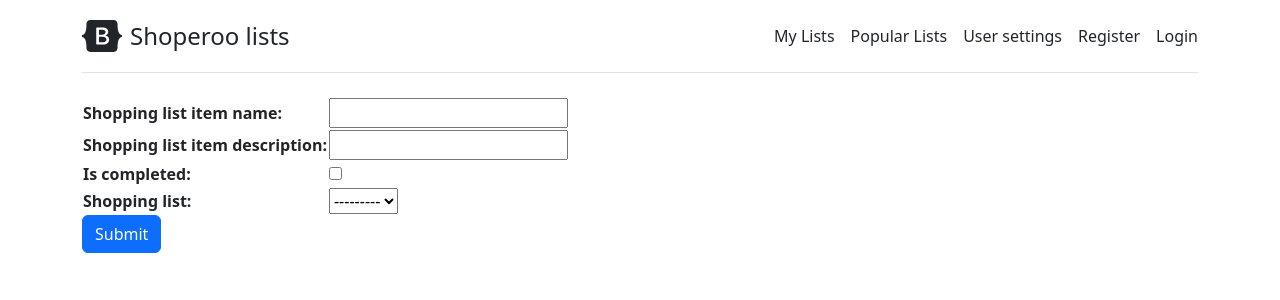
After one commit to EimantasBlazevicius/sda_what_to_buy, a Django app: page /items/add/ in a window 1280 px wide. The commit adds this page. Shown: the top 300 px of the page. Run offline with Django 4.2, Linux system fonts and the light colour scheme; data that the repository does not hold is empty.

Commit message:
prep branch

```diff
--- a/whatToBuyCore/items_list/models.py
+++ b/whatToBuyCore/items_list/models.py
@@ -1,5 +1,6 @@
 from django.db.models import (
     CASCADE, CharField, ForeignKey, Model, BooleanField)
+from django.urls import reverse
 
 
 class ShoppingList(Model):
@@ -17,3 +18,6 @@ class ShoppingItem(Model):
 
     def __str__(self):
         return self.name
+
+    def get_absolute_url(self):
+        return reverse('items_lists', kwargs={'pk': self.shopping_list.pk})
--- /dev/null
+++ b/whatToBuyCore/items_list/templates/items_list/shoppingitem_form.html
@@ -0,0 +1,9 @@
+{% extends 'base.html' %}
+
+{% block content %}
+<form method="POST" action="#">
+  {% csrf_token %}
+  <table>{{ form }}</table>
+  <input type="submit" value="Submit" class="btn btn-primary">
+</form>
+{% endblock content %}
--- a/whatToBuyCore/items_list/templates/shopping_list.html
+++ b/whatToBuyCore/items_list/templates/shopping_list.html
@@ -13,6 +13,10 @@
           {% else %}
             <input type="checkbox" />
           {% endif %}
+
+
+          <button class="btn btn-info ms-2">Update</button>
+          <button class="btn btn-danger ms-2">Delete</button>
         </li>
         {% endfor %}
     </ol>
--- a/whatToBuyCore/items_list/urls.py
+++ b/whatToBuyCore/items_list/urls.py
@@ -1,7 +1,11 @@
 from django.urls import path
-from . import views
+from .views import ItemCreateView, ItemUpdateView, ItemDeleteView, my_lists, my_list
 
 urlpatterns = [
-    path("my_lists/", views.my_lists),
-    path("my_lists/<id>", views.items_list),
+    path("my_lists/", my_lists, name="items_lists"),
+    path("my_lists/<int:pk>/", my_list, name="items_list"),
+    path('items/add/', ItemCreateView.as_view(), name='item_add'),
+    path('items/<int:pk>/update', ItemUpdateView.as_view(), name='item_update'),
+    path('items/<int:pk>/delete/',
+         ItemDeleteView.as_view(), name='item_delete'),
 ]
--- a/whatToBuyCore/items_list/views.py
+++ b/whatToBuyCore/items_list/views.py
@@ -1,6 +1,23 @@
 from django.shortcuts import render
-from django.http import HttpResponse
-from .models import ShoppingList
+from django.views.generic.edit import CreateView, DeleteView, UpdateView
+from .models import ShoppingList, ShoppingItem
+
+from django.urls import reverse_lazy
+
+
+class ItemCreateView(CreateView):
+    model = ShoppingItem
+    fields = '__all__'
+
+
+class ItemUpdateView(UpdateView):
+    model = ShoppingItem
+    fields = '__all__'
+
+
+class ItemDeleteView(DeleteView):
+    model = ShoppingItem
+    success_url = reverse_lazy('items_lists')
 
 
 def my_lists(request):
@@ -8,8 +25,8 @@ def my_lists(request):
     return render(request, "shopping_lists.html",  context={"shopping_lists": shopping_lists})
 
 
-def items_list(request, id):
-    shopping_list = ShoppingList.objects.get(id=id)
-    # shoppingitem_set is derived from modelname_set
+def my_list(request, pk):
+
+    shopping_list = ShoppingList.objects.get(id=pk)
     items_list = shopping_list.shoppingitem_set.all()
     return render(request, "shopping_list.html",  context={"shopping_list": items_list})
```
Also changed, not shown: whatToBuyCore/items_list/templates/items_list/shoppingitem_confirm_delete.html (added, +8 -0 lines).
